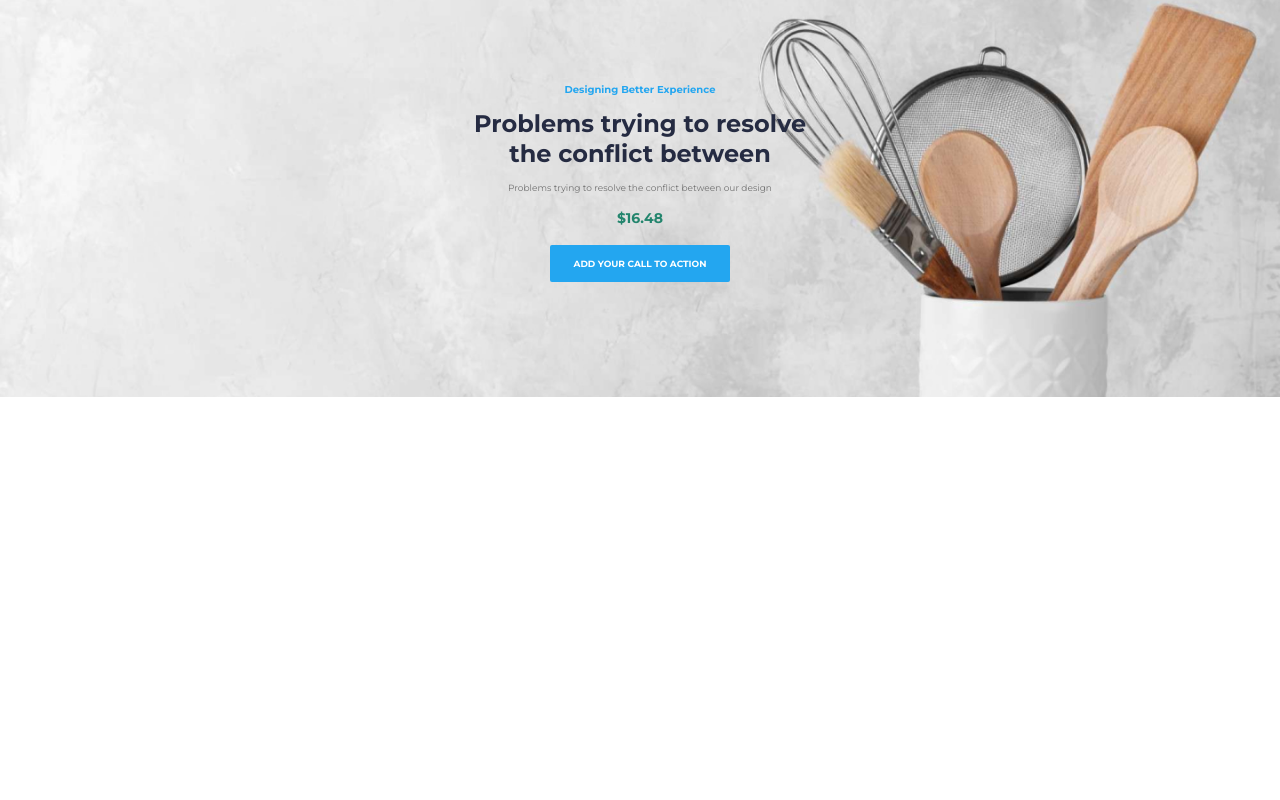
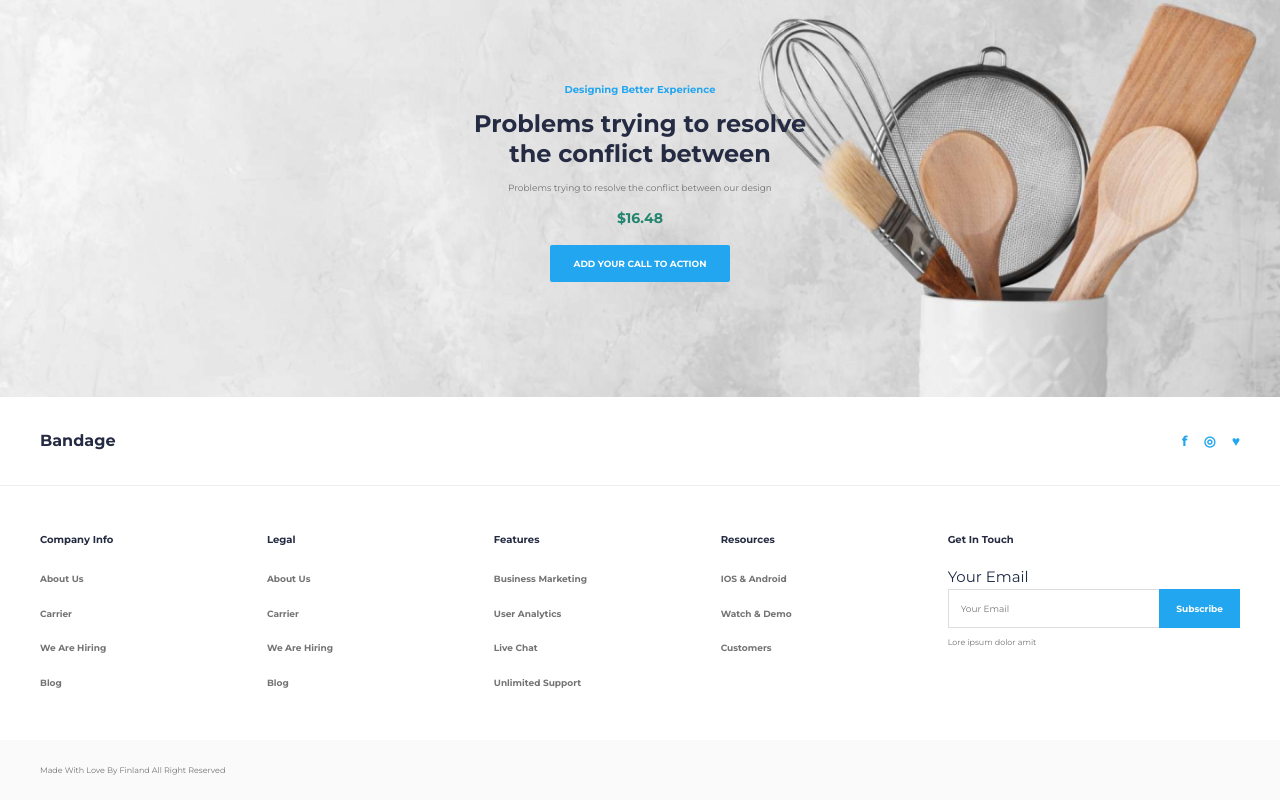
Before and after one commit to Davidemulo/bandage-landing-page, a React (Vite) app: page / in a window 1280 px wide. Shown: the part 2938-3738 px from the top of the page. Before the commit the page ends 3335 px from the top, so only its background shows below. Built offline with nearby package versions, Linux system fonts and the light colour scheme; no server answers.

Commit message:
feat: build cta and footer sections

```diff
--- a/src/App.tsx
+++ b/src/App.tsx
@@ -6,6 +6,7 @@ import { Services } from './components/Services/Services'
 import { FeaturedPosts } from './components/FeaturedPosts/FeaturedPosts'
 import { Testimonials } from './components/Testimonials/Testimonials'
 import { CtaSection } from './components/CtaSection/CtaSection'
+import { Footer } from './components/Footer/Footer'
 
 function App() {
   return (
@@ -27,6 +28,8 @@ function App() {
 
         <CtaSection />
       </main>
+
+      <Footer />
     </>
   )
 }
--- /dev/null
+++ b/src/components/Footer/Footer.css
@@ -0,0 +1,152 @@
+.footer {
+  background-color: #ffffff;
+}
+
+.footerTop {
+  padding-block: 2rem;
+
+  border-bottom: 1px solid #eeeeee;
+}
+
+.footerBrandRow {
+  display: flex;
+  align-items: center;
+  justify-content: space-between;
+}
+
+.footerLogo {
+  color: #252b42;
+
+  font-size: 1rem;
+  font-weight: 700;
+}
+
+.footerSocials {
+  display: flex;
+  align-items: center;
+  gap: 1rem;
+}
+
+.footerSocials a {
+  color: #23a6f0;
+
+  font-size: 0.875rem;
+  font-weight: 700;
+}
+
+.footerMain {
+  padding-block: 3rem;
+}
+
+.footerGrid {
+  display: grid;
+  grid-template-columns: 1fr;
+  gap: 2rem;
+}
+
+.footerColumnTitle {
+  margin: 0 0 1.25rem;
+
+  color: #252b42;
+
+  font-size: 0.625rem;
+  font-weight: 700;
+}
+
+.footerLinks {
+  display: flex;
+  flex-direction: column;
+  gap: 0.75rem;
+
+  margin: 0;
+  padding: 0;
+
+  list-style: none;
+}
+
+.footerLinks a {
+  color: #737373;
+
+  font-size: 0.5625rem;
+  font-weight: 700;
+}
+
+.footerForm {
+  margin: 0;
+}
+
+.footerInputGroup {
+  display: flex;
+
+  width: 100%;
+  max-width: 300px;
+}
+
+.footerInputGroup input {
+  min-width: 0;
+  flex: 1;
+
+  padding: 0.75rem;
+
+  border: 1px solid #dddddd;
+  border-right: 0;
+
+  outline: none;
+
+  font-family: inherit;
+  font-size: 0.5625rem;
+}
+
+.footerInputGroup button {
+  padding-inline: 1rem;
+
+  border: 1px solid #23a6f0;
+
+  background-color: #23a6f0;
+
+  color: #ffffff;
+
+  font-family: inherit;
+  font-size: 0.5625rem;
+  font-weight: 700;
+
+  cursor: pointer;
+}
+
+.footerFormNote {
+  margin: 0.5rem 0 0;
+
+  color: #737373;
+
+  font-size: 0.5rem;
+}
+
+.footerBottom {
+  padding-block: 1.5rem;
+
+  background-color: #fafafa;
+}
+
+.footerBottom p {
+  margin: 0;
+
+  color: #737373;
+
+  font-size: 0.5rem;
+}
+
+@media (min-width: 768px) {
+  .footerGrid {
+    grid-template-columns:
+      repeat(4, 1fr)
+      1.5fr;
+  }
+}
+
+@media (max-width: 767px) {
+  .footerBrandRow {
+    flex-direction: column;
+    align-items: flex-start;
+    gap: 1rem;
+  }
+}
--- /dev/null
+++ b/src/components/Footer/Footer.tsx
@@ -0,0 +1,134 @@
+import './Footer.css'
+
+const footerColumns = [
+  {
+    title: 'Company Info',
+    links: [
+      'About Us',
+      'Carrier',
+      'We Are Hiring',
+      'Blog',
+    ],
+  },
+  {
+    title: 'Legal',
+    links: [
+      'About Us',
+      'Carrier',
+      'We Are Hiring',
+      'Blog',
+    ],
+  },
+  {
+    title: 'Features',
+    links: [
+      'Business Marketing',
+      'User Analytics',
+      'Live Chat',
+      'Unlimited Support',
+    ],
+  },
+  {
+    title: 'Resources',
+    links: [
+      'IOS & Android',
+      'Watch & Demo',
+      'Customers',
+    ],
+  },
+]
+
+export function Footer() {
+  return (
+    <footer className="footer">
+      <div className="footerTop">
+        <div className="container footerBrandRow">
+          <a
+            href="/"
+            className="footerLogo"
+          >
+            Bandage
+          </a>
+
+          <div className="footerSocials">
+            <a href="#facebook" aria-label="Facebook">
+              f
+            </a>
+
+            <a href="#instagram" aria-label="Instagram">
+              ◎
+            </a>
+
+            <a href="#twitter" aria-label="Twitter">
+              ♥
+            </a>
+          </div>
+        </div>
+      </div>
+
+      <div className="footerMain">
+        <div className="container footerGrid">
+          {footerColumns.map((column) => (
+            <div
+              className="footerColumn"
+              key={column.title}
+            >
+              <h2 className="footerColumnTitle">
+                {column.title}
+              </h2>
+
+              <ul className="footerLinks">
+                {column.links.map((link) => (
+                  <li key={link}>
+                    <a href={`#${link}`}>
+                      {link}
+                    </a>
+                  </li>
+                ))}
+              </ul>
+            </div>
+          ))}
+
+          <div className="footerColumn">
+            <h2 className="footerColumnTitle">
+              Get In Touch
+            </h2>
+
+            <form className="footerForm">
+              <label
+                htmlFor="footerEmail"
+                className="srOnly"
+              >
+                Your Email
+              </label>
+
+              <div className="footerInputGroup">
+                <input
+                  id="footerEmail"
+                  type="email"
+                  placeholder="Your Email"
+                />
+
+                <button type="submit">
+                  Subscribe
+                </button>
+              </div>
+
+              <p className="footerFormNote">
+                Lore ipsum dolor amit
+              </p>
+            </form>
+          </div>
+        </div>
+      </div>
+
+      <div className="footerBottom">
+        <div className="container">
+          <p>
+            Made With Love By Finland All Right Reserved
+          </p>
+        </div>
+      </div>
+    </footer>
+  )
+}
```
